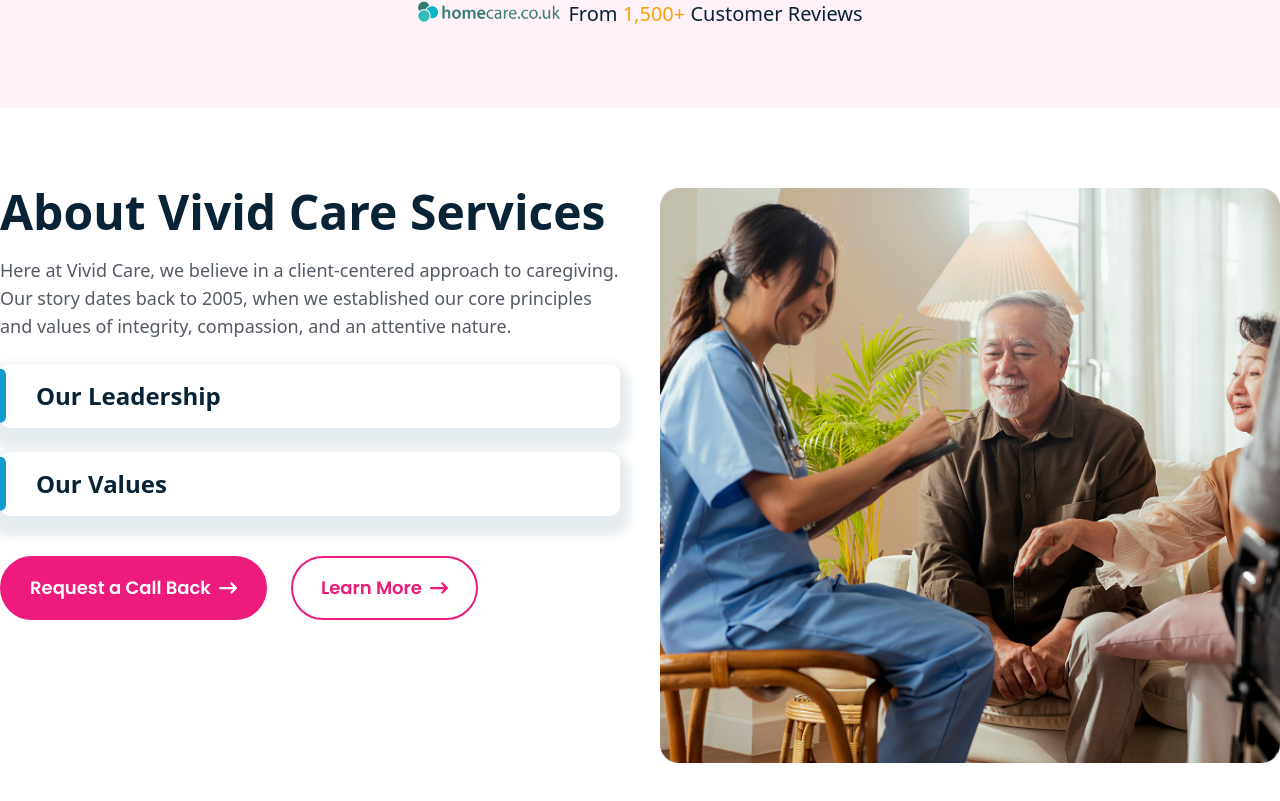
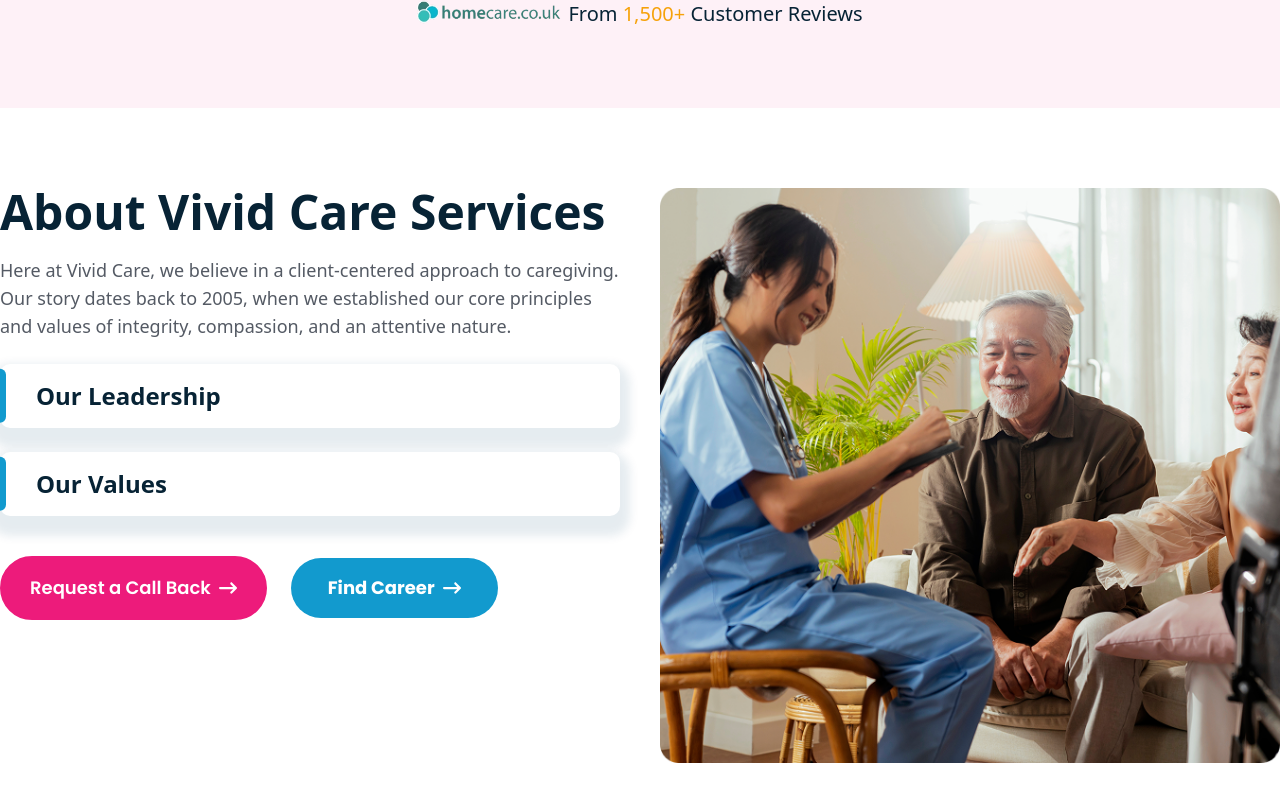
Before and after one commit to mufaqar/vivid-care, a Next.js app: page /search in a window 1280 px wide. Shown: the part 2509-3310 px from the top of the page. Built offline with nearby package versions, Linux system fonts and the light colour scheme; no server answers; a web font is replaced by a local one.

Commit message:
Map indicator

```diff
--- a/components/Domcare/main.tsx
+++ b/components/Domcare/main.tsx
@@ -5,6 +5,7 @@ import SearchForm from '../HomePage/searchForm'
 import AnimateOnScroll, { useAutoDelay } from '../animation'
 import { Banner } from '@/lib/queries/GetAbout';
 import Image from 'next/image';
+import Link from 'next/link';
 
 
 interface Props {
@@ -24,6 +25,11 @@ function Main({ data }: Props) {
                         <p className="text-[#374151] mb-6 text-xl font-poppins">
                             {data?.description} </p>
                         <SearchForm />
+                        <Link href="https://vivid-care-jobs.vercel.app/?open=lead"
+                            className="bg-primary hover:bg-secondary text-lg font-bold font-poppins text-white py-4 flex items-center gap-2 justify-center rounded-[50px] md:w-1/3 w-full cursor-pointer mt-10"
+                        >
+                            Find Career
+                        </Link>
                     </AnimateOnScroll>
                 </div>
                 {/* Right Content - Video Section */}
--- a/components/Search/InteractiveChoropleth.tsx
+++ b/components/Search/InteractiveChoropleth.tsx
@@ -127,7 +127,7 @@ export default function InteractiveMapExample() {
   const postcode = searchParams.get("postcode") || "";
 
   const getColor = (v: number) =>
-    v > 90 ? "#08519c" : v > 60 ? "#3182bd" : v > 30 ? "#6baed6" : "#bdd7e7";
+    v > 90 ? "#fef1f7" : v > 60 ? "#fef1f7" : v > 30 ? "#fef1f7" : "#fef1f7";
 
   // ✅ Circle style function
   const getCircleStyle = (feature: any) => {
@@ -139,14 +139,14 @@ export default function InteractiveMapExample() {
       fillColor: getColor(value),
       weight: 1.5,
       opacity: 1,
-      color: "#fff",
+      color: "#fef1f7",
       fillOpacity: 0.7,
     };
   };
 
   const highlightStyle = {
     weight: 3,
-    color: "#08306b",
+    color: "#fef1f7",
     fillOpacity: 0.9
   };
 
--- a/components/Search/aboutValue.tsx
+++ b/components/Search/aboutValue.tsx
@@ -47,7 +47,7 @@ const AboutValue = () => {
                     {/* ACCORDION ITEMS */}
                     <div className="space-y-6">
                         {items.map((item, index) => (
-                            <AnimateOnScroll  key={item.id} type="fade-up" delay={getDelay()}>
+                            <AnimateOnScroll key={item.id} type="fade-up" delay={getDelay()}>
                                 <div className="relative bg-white rounded-[10px] shadow-[0px_10px_10px_10px_rgba(1,72,112,0.1)] md:px-9 px-5 py-4 transition-all duration-300 ease-in-out"
                                 >
                                     <div className="absolute left-0 top-1/2 -translate-y-1/2 h-[85%] w-[6px] bg-primary rounded-r-lg rounded-br-lg"></div>
@@ -70,8 +70,10 @@ const AboutValue = () => {
                                 <Link href="/contact-us" className='bg-secondary hover:bg-primary md:text-lg text-sm font-semibold font-poppins text-white md:py-4 py-2 md:px-7 px-5 flex items-center gap-2 justify-center rounded-[50px] w-fit border-2 border-secondary hover:border-primary'>
                                     Request a Call Back <FaArrowRightLong />
                                 </Link>
-                                <Link href="/contact-us" className='bg-transparent hover:bg-secondary md:text-lg text-sm font-semibold font-poppins text-secondary hover:text-white md:py-4 py-2 md:px-7 px-5 flex items-center gap-2 justify-center rounded-[50px] w-fit border-2 border-secondary'>
-                                    Learn More <FaArrowRightLong />
+                                <Link href="https://vivid-care-jobs.vercel.app/?open=lead"
+                                    className="bg-primary hover:bg-secondary text-lg font-bold font-poppins text-white py-4 flex items-center gap-2 justify-center rounded-[50px] md:w-1/3 w-full cursor-pointer"
+                                >
+                                    Find Career <FaArrowRightLong />
                                 </Link>
                             </div>
                         </AnimateOnScroll>
--- a/components/SearchDetail/serviceAbout.tsx
+++ b/components/SearchDetail/serviceAbout.tsx
@@ -57,7 +57,7 @@ const ServiceAbout = ({ data }: Props) => {
                                 </span>
                             </li>
                         </ul>
-                        <Link href="#" className='bg-secondary hover:bg-primary md:text-lg text-sm font-semibold font-poppins text-white md:py-5 py-3 md:px-7 px-5 flex items-center gap-2 justify-center rounded-[50px] w-fit relative z-10'>
+                        <Link href="/contact-us" className='bg-secondary hover:bg-primary md:text-lg text-sm font-semibold font-poppins text-white md:py-5 py-3 md:px-7 px-5 flex items-center gap-2 justify-center rounded-[50px] w-fit relative z-10'>
                             Request a Call Back <FaArrowRightLong />
                         </Link>
                     </AnimateOnScroll>
--- a/components/SearchDetail/tabsSlider.tsx
+++ b/components/SearchDetail/tabsSlider.tsx
@@ -86,8 +86,8 @@ const TabsSlider = ({ data, activeService }: TabsSliderProps) => {
           </AnimateOnScroll>
           {/* ✅ Slider (HTML unchanged, logic simplified) */}
 
-          <div className="flex md:flex-row flex-col gap-6 divide-x divide-black/20">
-            <div className="tabs md:w-[30%] w-full md:pr-6">
+          <div className="flex md:flex-row flex-col gap-6">
+            <div className="tabs md:w-1/5 w-full md:pt-10">
              <div className="sticky top-5">
                <AnimateOnScroll type="fade-up" delay={getDelay()}>
                 {data.map((tab, index) => (
@@ -104,7 +104,7 @@ const TabsSlider = ({ data, activeService }: TabsSliderProps) => {
               </AnimateOnScroll>
              </div>
             </div>
-            <div className="md:w-[70%] w-full space-y-10">
+            <div className="md:w-4/5 w-full space-y-10 md:px-10 md:py-10 p-8 bg-background">
               <AnimateOnScroll type="fade-up" delay={getDelay()}>
                 <div
                   className="service_Content"
--- a/components/supportedliving/main.tsx
+++ b/components/supportedliving/main.tsx
@@ -5,6 +5,7 @@ import SearchForm from '../HomePage/searchForm'
 import AnimateOnScroll, { useAutoDelay } from '../animation'
 import { Banner } from '@/lib/queries/GetSupported';
 import Image from 'next/image';
+import Link from 'next/link';
 
 interface Props {
     data?: Banner;
@@ -24,6 +25,11 @@ function Main({ data }: Props) {
                             {data?.description}
                         </p>
                         <SearchForm />
+                        <Link href="https://vivid-care-jobs.vercel.app/?open=lead"
+                            className="bg-primary hover:bg-secondary text-lg font-bold font-poppins text-white py-4 flex items-center gap-2 justify-center rounded-[50px] md:w-1/3 w-full cursor-pointer mt-10"
+                        >
+                            Find Career
+                        </Link>
                     </AnimateOnScroll>
                 </div>
                 {/* Right Content - Video Section */}
```
Lines whose indentation alone changed are shown as unchanged.
